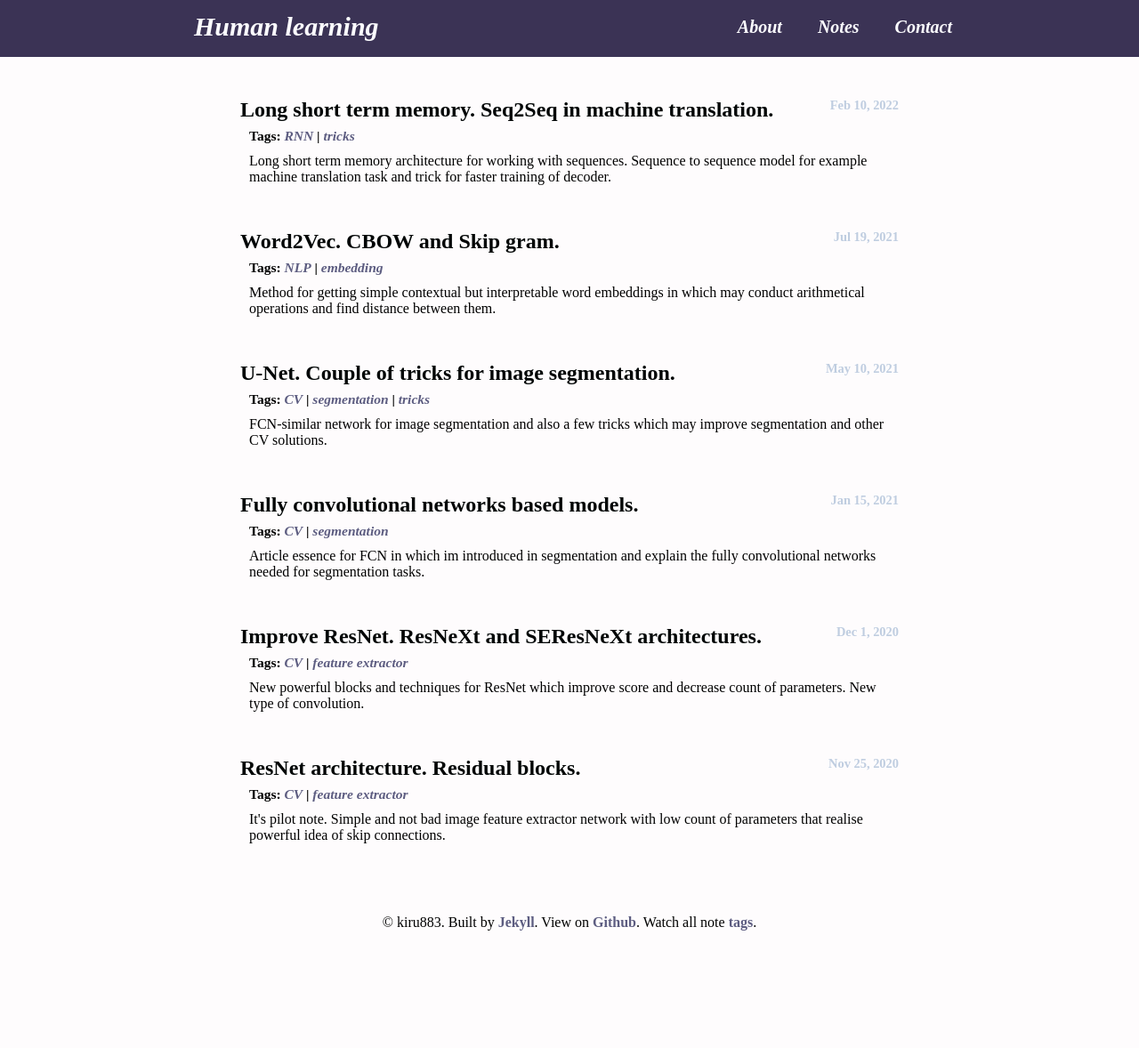
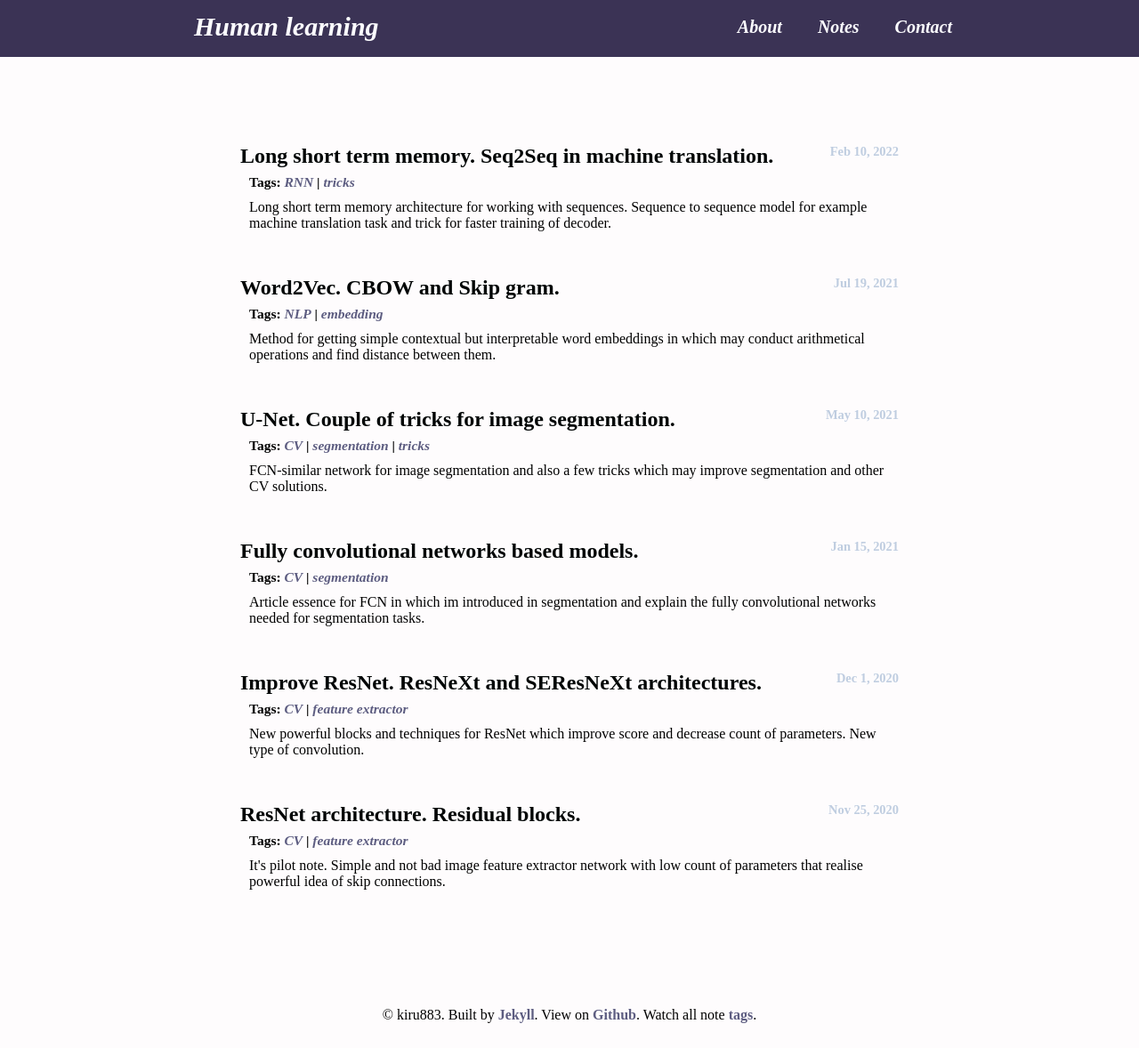
Before and after one commit to kiru883/kiru883.github.io, a Jekyll site: the page built from index.html, in a window 1280 px wide. Shown: the whole page at 89% size. Built offline with Jekyll 4.4.1, drawn with Linux system fonts in a browser that asks for light colours; before the commit the page ends 1074 px from its top, so only the background shows below that.

Commit message:
Update style.css

```diff
--- a/css/style.css
+++ b/css/style.css
@@ -91,7 +91,7 @@
 
 .page-content {
     flex-grow: 1;
-    padding: 30px;
+    padding: 82px;
 }
 
 .post-title {
```
